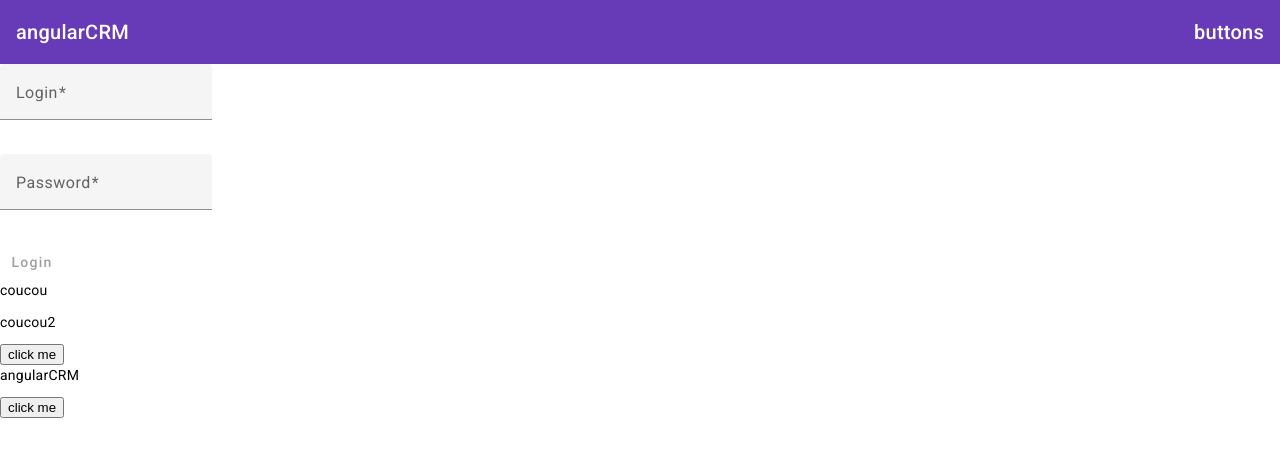
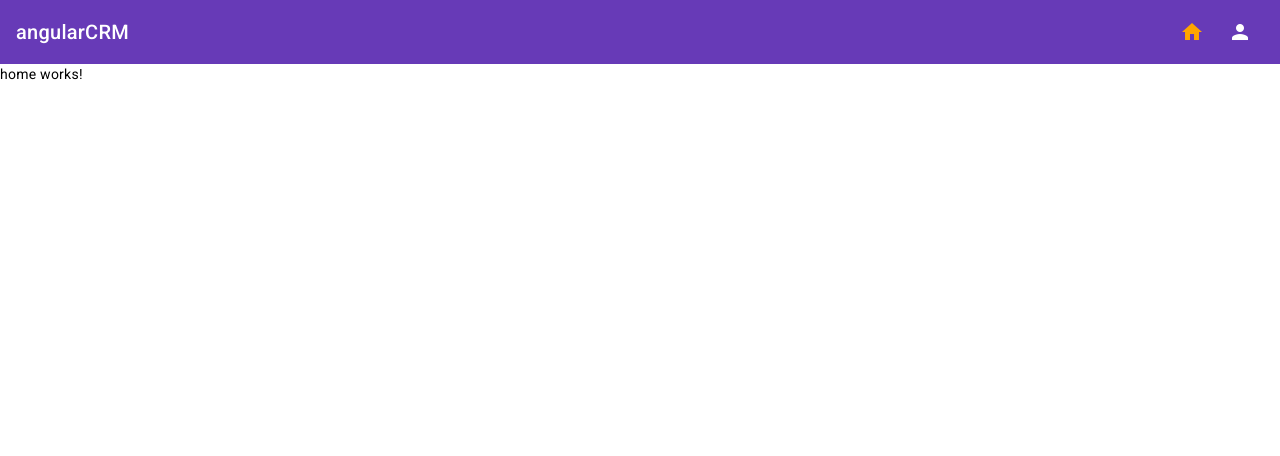
Before and after one commit to jollivetc/angularCRM-0324, an Angular app: page /home in a window 1280 px wide. Before the commit this address led to /. Shown: the top 456 px of the page. Built offline with nearby package versions, Linux system fonts and the light colour scheme.

Commit message:
navigation

```diff
--- a/src/app/app-material/app-material.module.ts
+++ b/src/app/app-material/app-material.module.ts
@@ -3,8 +3,11 @@
 import {MatFormFieldModule} from '@angular/material/form-field'
 import {MatButtonModule} from '@angular/material/button'
 import {MatInputModule} from '@angular/material/input'
+import {MatIconModule} from '@angular/material/icon'
+import {MatTooltipModule} from '@angular/material/tooltip'
 
-const importsExports = [MatToolbarModule, MatFormFieldModule, MatButtonModule, MatInputModule]
+const importsExports = [MatToolbarModule, MatFormFieldModule, MatButtonModule,
+         MatInputModule, MatIconModule, MatTooltipModule]
 
 @NgModule({
   declarations: [],
--- a/src/app/app-routing.module.ts
+++ b/src/app/app-routing.module.ts
@@ -1,7 +1,14 @@
 import { NgModule } from '@angular/core';
 import { RouterModule, Routes } from '@angular/router';
+import { LoginComponent } from './login/login.component';
+import { HomeComponent } from './home/home.component';
 
-const routes: Routes = [];
+const routes: Routes = [
+  {path:'', redirectTo:'login', pathMatch:'full'},
+  {path:'login', component:LoginComponent},
+  {path:'home', component:HomeComponent},
+  {path:'**', redirectTo:'home'}
+];
 
 @NgModule({
   imports: [RouterModule.forRoot(routes)],
--- a/src/app/app.component.html
+++ b/src/app/app.component.html
@@ -1,13 +1,18 @@
 <mat-toolbar color="primary">
   <span>{{title}}</span>
   <span class="fill-remaining-space"></span>
-  <span>buttons</span>
+  <span>
+    <a routerLink="/home" routerLinkActive="is-active"
+        mat-icon-button>
+        <mat-icon>home</mat-icon>
+    </a>
+  </span>
+  <span>
+    <a routerLink="/login" routerLinkActive="is-active"
+        mat-icon-button>
+        <mat-icon>person</mat-icon>
+    </a>
+  </span>
 </mat-toolbar>
 
-<crm-login></crm-login>
-
-<crm-dummy label="coucou" label2="coucou2"
-      (clicked)="handle($event)"></crm-dummy>
-
-<crm-dummy [label]="title"
-      (clicked)="handle2($event)"></crm-dummy>
+<router-outlet></router-outlet>
--- a/src/app/app.component.ts
+++ b/src/app/app.component.ts
@@ -8,10 +8,4 @@
 export class AppComponent {
   title = 'angularCRM';
 
-  handle($event:string):void{
-    console.log($event)
-  }
-  handle2($event:string):void{
-    console.error($event)
-  }
 }
--- a/src/app/app.module.ts
+++ b/src/app/app.module.ts
@@ -9,13 +9,15 @@
 import { AppMaterialModule } from './app-material/app-material.module';
 import { DummyComponent } from './component/dummy/dummy.component';
 import { HelpComponent } from './component/help/help.component';
+import { HomeComponent } from './home/home.component';
 
 @NgModule({
   declarations: [
     AppComponent,
     LoginComponent,
     DummyComponent,
-    HelpComponent
+    HelpComponent,
+    HomeComponent
   ],
   imports: [
     BrowserModule,
--- /dev/null
+++ b/src/app/home/home.component.html
@@ -0,0 +1 @@
+<p>home works!</p>
--- a/src/app/login/login.component.ts
+++ b/src/app/login/login.component.ts
@@ -1,6 +1,7 @@
 import { Component } from '@angular/core';
 import { AbstractControl, FormControl, FormGroup, ValidationErrors, Validators } from '@angular/forms';
 import { AuthenticationService } from './authentication.service';
+import { Router } from '@angular/router';
 
 @Component({
   selector: 'crm-login',
@@ -19,7 +20,7 @@
     no$InPassword: 'no $'
   }
 
-  constructor(private authent:AuthenticationService){
+  constructor(private authent:AuthenticationService, private router:Router){
     this.loginForm = new FormGroup({
       login: new FormControl('', [Validators.required, Validators.minLength(3)]),
       password: new FormControl('', [Validators.required, no$InPassword])
@@ -30,7 +31,9 @@
     console.log(this.loginForm.value)
     const user = this.authent.authentUser(this.loginForm.value.login,
                   this.loginForm.value.password);
-    console.log(user);
+    if(user){
+      this.router.navigateByUrl('/home');
+    }
   }
 }
 
--- a/src/styles.scss
+++ b/src/styles.scss
@@ -10,3 +10,9 @@
 .fill-remaining-space {
   flex: 1 1 auto;
 }
+
+.is-active {
+  .mat-icon{
+    color:orange
+  }
+}
```
Also changed, not shown: src/app/home/home.component.ts (added, +11 -0 lines), src/app/home/home.component.scss (added), 1 other file (tests, documents, lock files or other folders).
